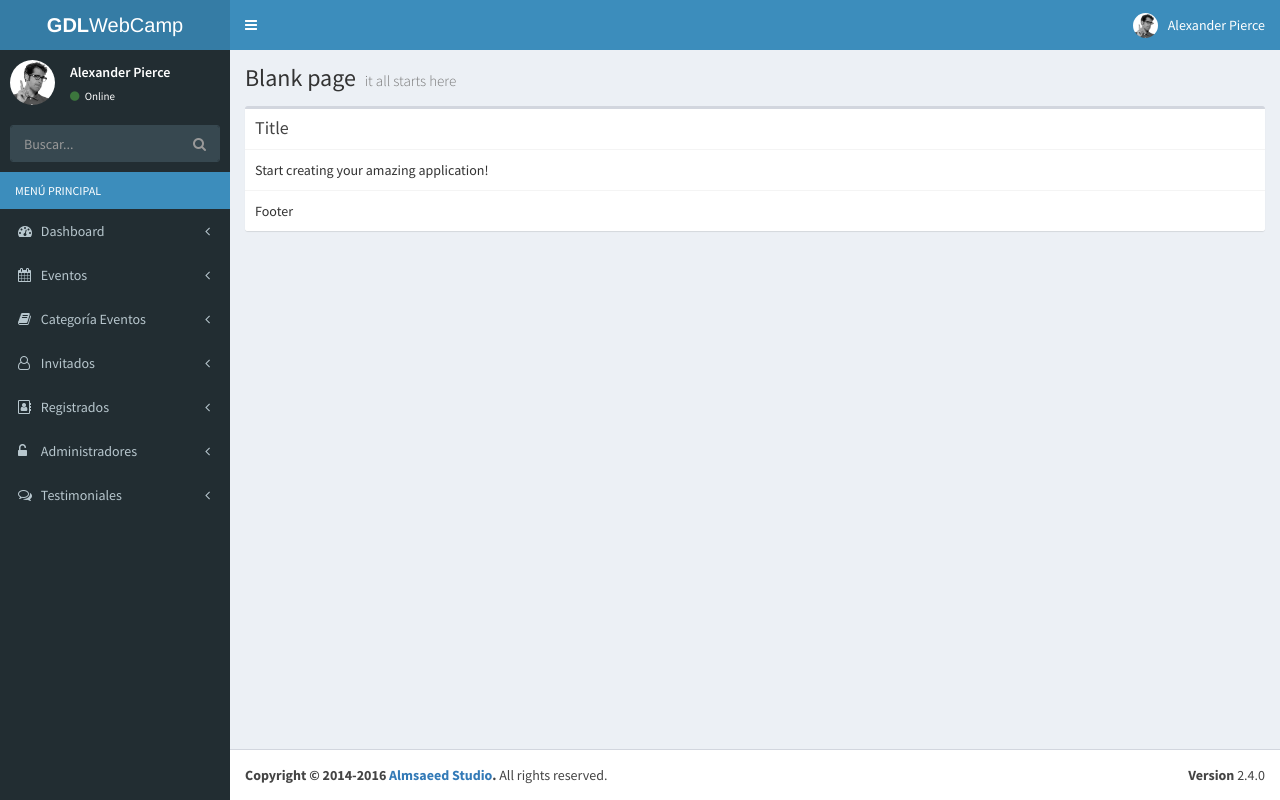
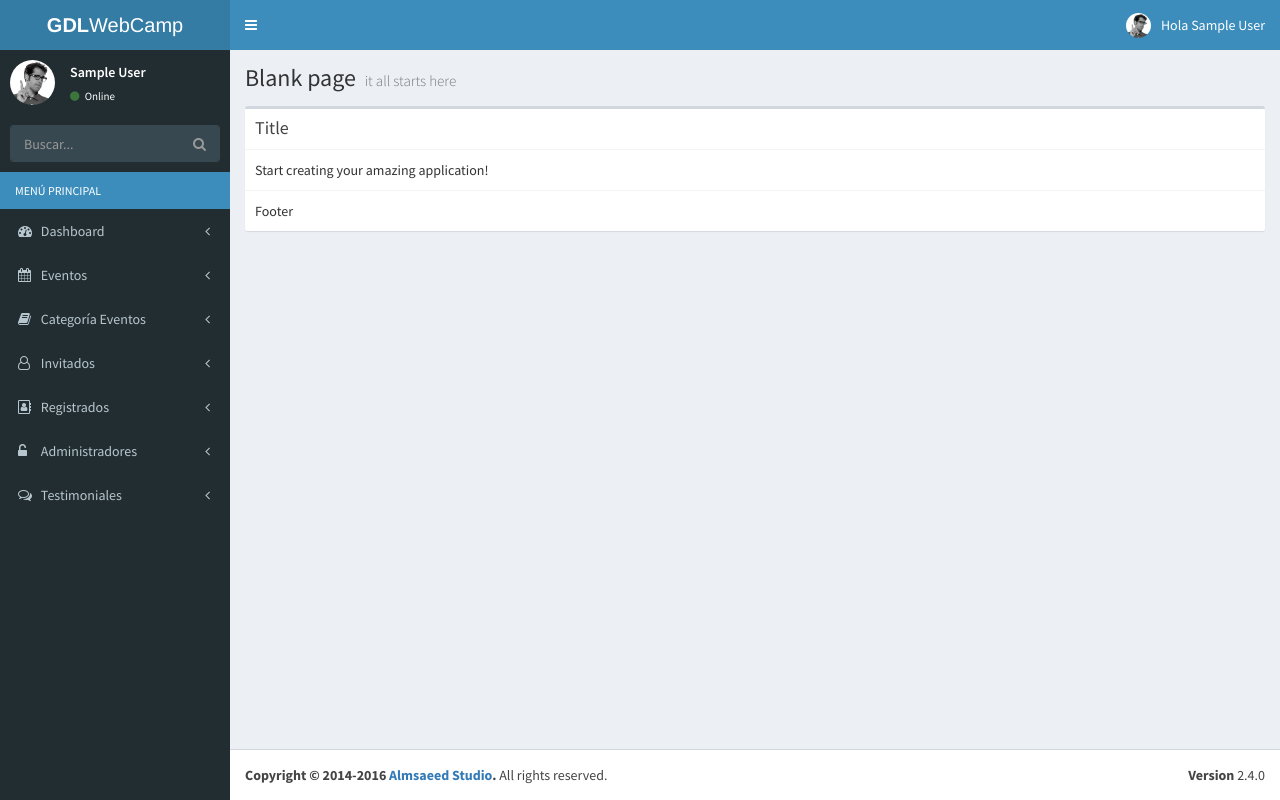
Before and after one commit to BetoChapola/gdlwebcamp, a PHP site: page /udemy/admin/admin-area.php in a window 1280 px wide. Run offline with PHP 8.4, Linux system fonts and the light colour scheme; the visitor is signed in with stand-in values (Sample User, id 1).

Commit message:
Agregar nombre del usuario en el dashboard

```diff
--- a/admin/templates/barra.php
+++ b/admin/templates/barra.php
@@ -26,7 +26,7 @@
           <li class="dropdown user user-menu">
             <a href="#" class="dropdown-toggle" data-toggle="dropdown">
               <img src="img/user2-160x160.jpg" class="user-image" alt="User Image">
-              <span class="hidden-xs">Alexander Pierce</span>
+              <span class="hidden-xs">Hola <?php echo $_SESSION['nombre'] ?></span>
             </a>
             <ul class="dropdown-menu">
               <!-- User image -->
@@ -34,7 +34,7 @@
                 <img src="img/user2-160x160.jpg" class="img-circle" alt="User Image">
 
                 <p>
-                  Alexander Pierce - Web Developer
+                <?php echo $_SESSION['nombre'] ?> - Web Developer
                   <small>Member since Nov. 2012</small>
                 </p>
               </li>
--- a/admin/templates/navegacion.php
+++ b/admin/templates/navegacion.php
@@ -8,7 +8,7 @@
           <img src="img/user2-160x160.jpg" class="img-circle" alt="User Image">
         </div>
         <div class="pull-left info">
-          <p>Alexander Pierce</p>
+          <p><?php echo $_SESSION['nombre'] ?></p>
           <a href="#"><i class="fa fa-circle text-success"></i> Online</a>
         </div>
       </div>
```
